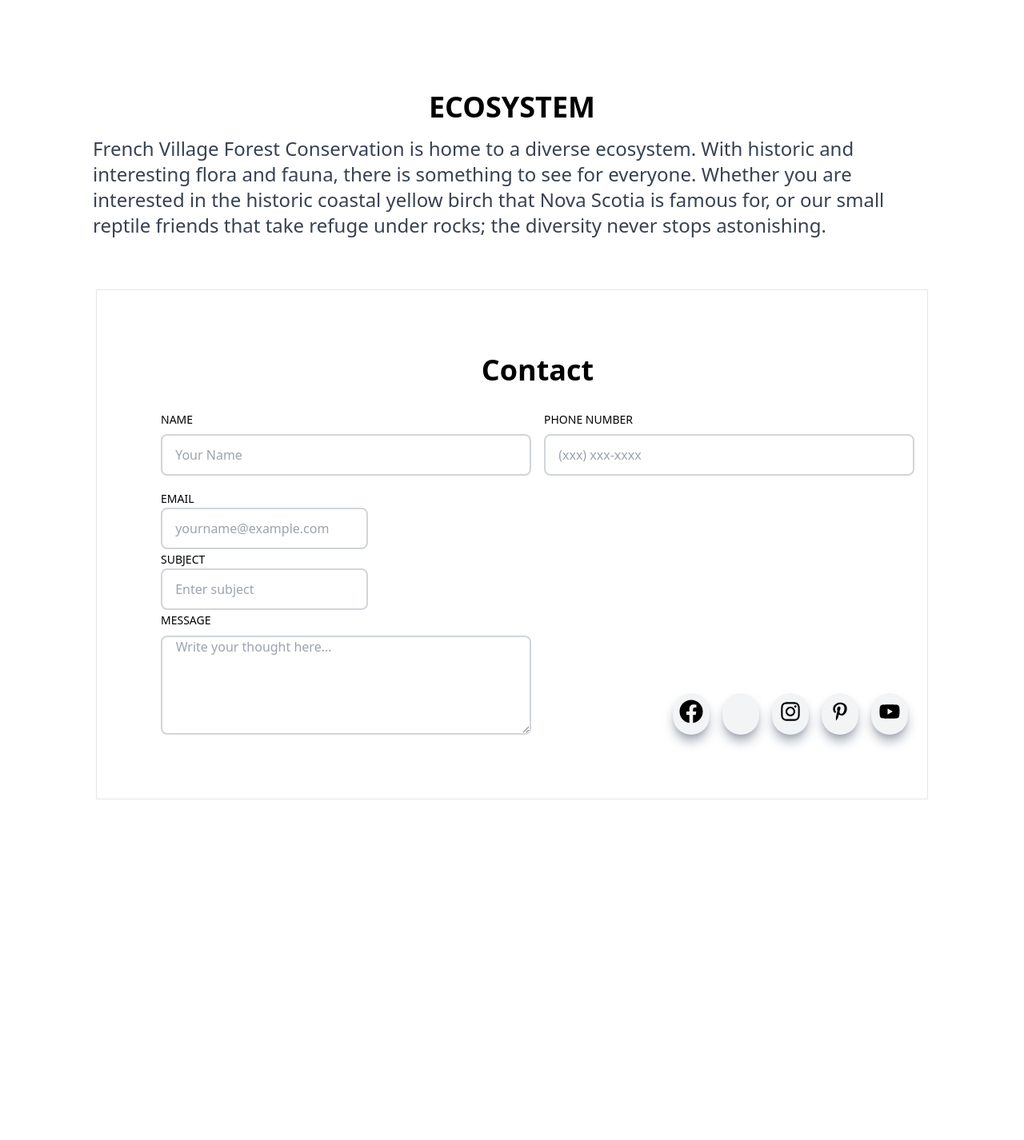
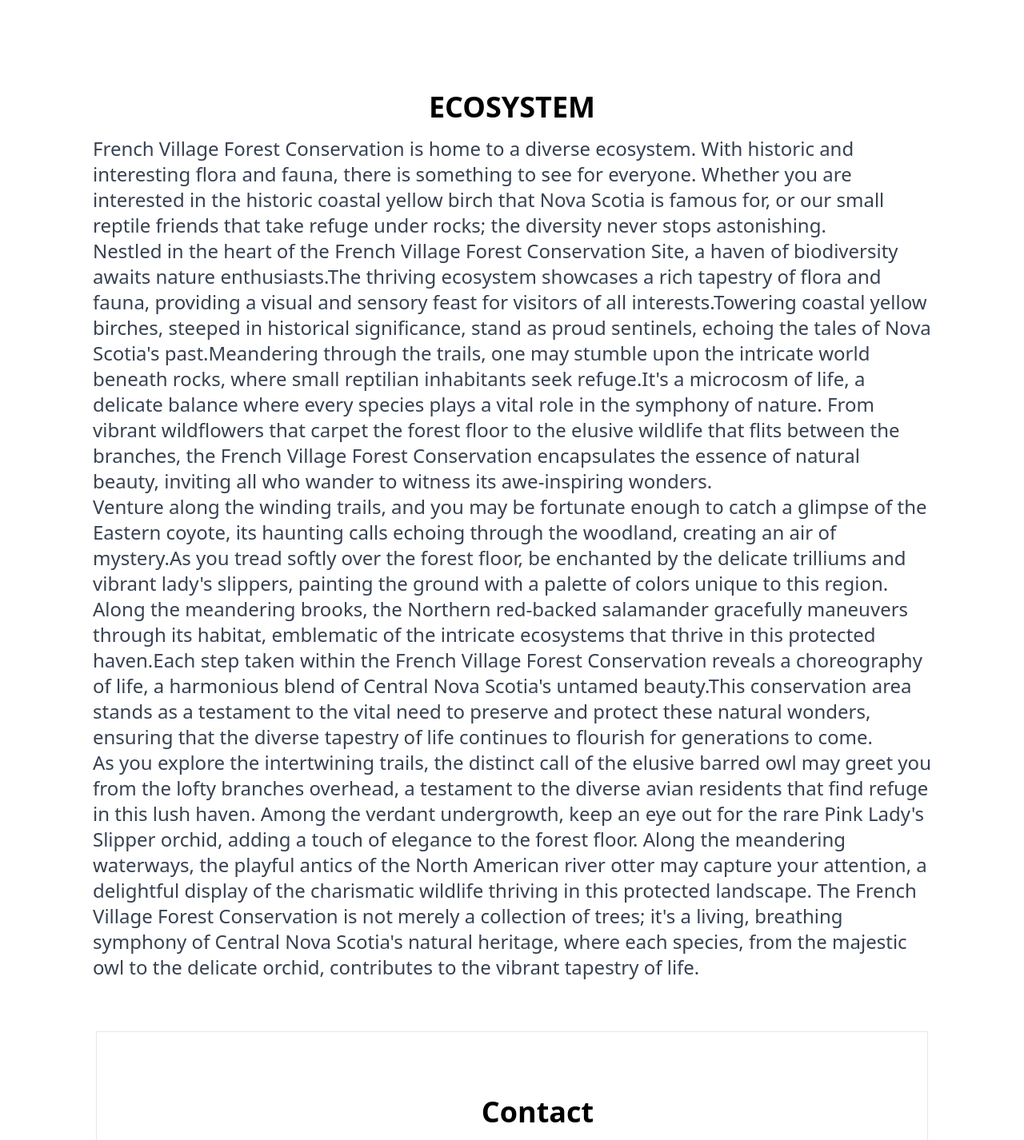
Before and after one commit to SwarajStha/conservation-site, a React (Vite) app: page / in a window 1280 px wide. Shown: the part 5783-7209 px from the top of the page at 80% size. Before the commit the page ends 6783 px from the top, so only its background shows below. Built offline with nearby package versions, Linux system fonts and the light colour scheme; some icons are missing.

Commit message:
Update text Ecosystem.jsx

```diff
--- a/src/components/Ecosystem.jsx
+++ b/src/components/Ecosystem.jsx
@@ -7,6 +7,18 @@ const Ecosystem = () => {
             <p className="text-2xl font-normal text-gray-700">
                             French Village Forest Conservation is home to a diverse ecosystem. With historic and interesting flora and fauna, there is something to see for everyone. Whether you are interested in the historic coastal yellow birch that Nova Scotia is famous for, or our small reptile friends that take refuge under rocks; the diversity never stops astonishing.
             </p>
+
+            <p className="text-2xl font-normal text-gray-700">
+                            Nestled in the heart of the French Village Forest Conservation Site, a haven of biodiversity awaits nature enthusiasts.The thriving ecosystem showcases a rich tapestry of flora and fauna, providing a visual and sensory feast for visitors of all interests.Towering coastal yellow birches, steeped in historical significance, stand as proud sentinels, echoing the tales of Nova Scotia's past.Meandering through the trails, one may stumble upon the intricate world beneath rocks, where small reptilian inhabitants seek refuge.It's a microcosm of life, a delicate balance where every species plays a vital role in the symphony of nature. From vibrant wildflowers that carpet the forest floor to the elusive wildlife that flits between the branches, the French Village Forest Conservation encapsulates the essence of natural beauty, inviting all who wander to witness its awe-inspiring wonders.
+            </p>
+
+             <p className="text-2xl font-normal text-gray-700">
+                            Venture along the winding trails, and you may be fortunate enough to catch a glimpse of the Eastern coyote, its haunting calls echoing through the woodland, creating an air of mystery.As you tread softly over the forest floor, be enchanted by the delicate trilliums and vibrant lady's slippers, painting the ground with a palette of colors unique to this region. Along the meandering brooks, the Northern red-backed salamander gracefully maneuvers through its habitat, emblematic of the intricate ecosystems that thrive in this protected haven.Each step taken within the French Village Forest Conservation reveals a choreography of life, a harmonious blend of Central Nova Scotia's untamed beauty.This conservation area stands as a testament to the vital need to preserve and protect these natural wonders, ensuring that the diverse tapestry of life continues to flourish for generations to come.
+            </p>
+
+            <p className="text-2xl font-normal text-gray-700">
+                            As you explore the intertwining trails, the distinct call of the elusive barred owl may greet you from the lofty branches overhead, a testament to the diverse avian residents that find refuge in this lush haven. Among the verdant undergrowth, keep an eye out for the rare Pink Lady's Slipper orchid, adding a touch of elegance to the forest floor. Along the meandering waterways, the playful antics of the North American river otter may capture your attention, a delightful display of the charismatic wildlife thriving in this protected landscape. The French Village Forest Conservation is not merely a collection of trees; it's a living, breathing symphony of Central Nova Scotia's natural heritage, where each species, from the majestic owl to the delicate orchid, contributes to the vibrant tapestry of life.
+            </p>
         </div>
     );
 };
```
